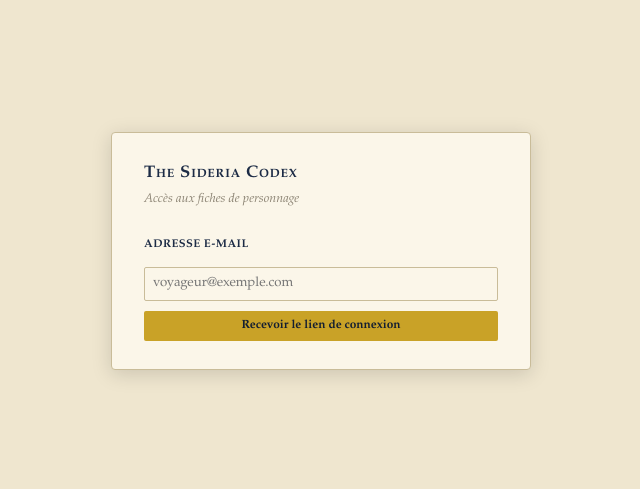
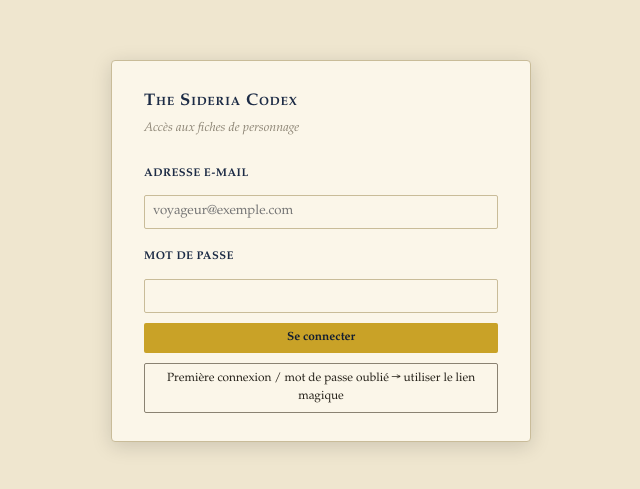
Before and after one commit to Electronovae/sideria-codex-mj-dashboard, a React (Vite) app: page /fiches in a window 1280 px wide. Shown: the part 149-638 px from the top of the page, without its empty margins (319-959 px from the left). Built offline with nearby package versions, Linux system fonts and the light colour scheme; no server answers.

Commit message:
Add files via upload

```diff
--- /dev/null
+++ b/src/fiches/BanniereMotDePasse.jsx
@@ -0,0 +1,51 @@
+import React, { useState } from 'react'
+import { definirMotDePasse, marquerMotDePasseDefini } from './authClient.js'
+
+export default function BanniereMotDePasse({ player, onDefini, onIgnorer }) {
+  const [ouvert, setOuvert] = useState(false)
+  const [mdp, setMdp] = useState('')
+  const [mdp2, setMdp2] = useState('')
+  const [envoi, setEnvoi] = useState(false)
+  const [erreur, setErreur] = useState(null)
+
+  const soumettre = async (e) => {
+    e.preventDefault()
+    if (mdp.length < 6) { setErreur('6 caractères minimum.'); return }
+    if (mdp !== mdp2) { setErreur('Les deux mots de passe ne correspondent pas.'); return }
+    setEnvoi(true)
+    setErreur(null)
+    try {
+      await definirMotDePasse(mdp)
+      await marquerMotDePasseDefini(player.id)
+      onDefini()
+    } catch (err) {
+      setErreur(err.message || 'Impossible d\u2019enregistrer le mot de passe.')
+    } finally {
+      setEnvoi(false)
+    }
+  }
+
+  if (!ouvert) {
+    return (
+      <div className="fiches-banniere">
+        <span>Définissez un mot de passe pour ne plus repasser par le lien magique la prochaine fois.</span>
+        <div style={{ display: 'flex', gap: 8 }}>
+          <button className="fiches-btn" onClick={() => setOuvert(true)}>Définir un mot de passe</button>
+          <button className="fiches-btn fiches-btn--discret" onClick={onIgnorer}>Plus tard</button>
+        </div>
+      </div>
+    )
+  }
+
+  return (
+    <div className="fiches-banniere">
+      <form onSubmit={soumettre} className="fiches-form fiches-form--inline" style={{ flexWrap: 'wrap' }}>
+        <input type="password" placeholder="Mot de passe" value={mdp} onChange={e => setMdp(e.target.value)} disabled={envoi} required />
+        <input type="password" placeholder="Confirmer" value={mdp2} onChange={e => setMdp2(e.target.value)} disabled={envoi} required />
+        <button type="submit" className="fiches-btn" disabled={envoi}>{envoi ? 'Enregistrement…' : 'Valider'}</button>
+        <button type="button" className="fiches-btn fiches-btn--discret" onClick={() => setOuvert(false)}>Annuler</button>
+      </form>
+      {erreur && <p className="fiches-message fiches-message--erreur">{erreur}</p>}
+    </div>
+  )
+}
--- a/src/fiches/FichesApp.jsx
+++ b/src/fiches/FichesApp.jsx
@@ -4,11 +4,13 @@ import { authActif, sessionActuelle, surChangementSession, obtenirOuCreerPlayer,
 import Login from './Login.jsx'
 import Selection from './Selection.jsx'
 import FeuilleDePersonnage from './FeuilleDePersonnage.jsx'
+import BanniereMotDePasse from './BanniereMotDePasse.jsx'
 
 export default function FichesApp() {
   const [session, setSession] = useState(undefined) // undefined = pas encore vérifié
   const [player, setPlayer] = useState(null)
   const [erreur, setErreur] = useState(null)
+  const [banniereIgnoree, setBanniereIgnoree] = useState(false)
 
   useEffect(() => {
     sessionActuelle().then(setSession)
@@ -43,6 +45,7 @@ export default function FichesApp() {
   }
 
   const estMJ = player.role === 'admin' || player.role === 'mj'
+  const proposerMotDePasse = !player.password_defini && !banniereIgnoree
 
   return (
     <div className="fiches-app">
@@ -53,6 +56,13 @@ export default function FichesApp() {
         </span>
         <button className="fiches-btn fiches-btn--discret" onClick={deconnexion}>Se déconnecter</button>
       </header>
+      {proposerMotDePasse && (
+        <BanniereMotDePasse
+          player={player}
+          onDefini={() => setPlayer({ ...player, password_defini: true })}
+          onIgnorer={() => setBanniereIgnoree(true)}
+        />
+      )}
       <main className="fiches-main">
         <Routes>
           <Route path="/" element={<Selection player={player} estMJ={estMJ} />} />
--- a/src/fiches/Login.jsx
+++ b/src/fiches/Login.jsx
@@ -1,13 +1,15 @@
 import React, { useState } from 'react'
-import { envoyerLienMagique } from './authClient.js'
+import { envoyerLienMagique, connexionMotDePasse } from './authClient.js'
 
 export default function Login() {
+  const [mode, setMode] = useState('motdepasse') // 'motdepasse' | 'lien'
   const [email, setEmail] = useState('')
+  const [motDePasse, setMotDePasse] = useState('')
   const [envoi, setEnvoi] = useState(false)
   const [envoye, setEnvoye] = useState(false)
   const [erreur, setErreur] = useState(null)
 
-  const soumettre = async (e) => {
+  const soumettreLien = async (e) => {
     e.preventDefault()
     if (!email.trim()) return
     setEnvoi(true)
@@ -22,26 +24,68 @@ export default function Login() {
     }
   }
 
+  const soumettreMotDePasse = async (e) => {
+    e.preventDefault()
+    if (!email.trim() || !motDePasse) return
+    setEnvoi(true)
+    setErreur(null)
+    try {
+      await connexionMotDePasse(email.trim(), motDePasse)
+      // La session change automatiquement, FichesApp prend le relais.
+    } catch (err) {
+      setErreur(
+        err.message === 'Invalid login credentials'
+          ? 'E-mail ou mot de passe incorrect. Si vous n\u2019avez jamais défini de mot de passe, utilisez le lien magique.'
+          : (err.message || 'Connexion impossible.')
+      )
+    } finally {
+      setEnvoi(false)
+    }
+  }
+
   return (
     <div className="fiches-login">
       <div className="fiches-carte">
         <h1>The Sideria Codex</h1>
         <p className="fiches-souscarte">Accès aux fiches de personnage</p>
 
-        {envoye ? (
-          <p className="fiches-message fiches-message--succes">
-            Un lien de connexion a été envoyé à <strong>{email}</strong>. Ouvrez-le pour accéder à votre fiche.
-          </p>
-        ) : (
-          <form onSubmit={soumettre} className="fiches-form">
+        {mode === 'motdepasse' ? (
+          <form onSubmit={soumettreMotDePasse} className="fiches-form">
             <label htmlFor="email">Adresse e-mail</label>
             <input
               id="email" type="email" value={email} required disabled={envoi}
               onChange={e => setEmail(e.target.value)} placeholder="voyageur@exemple.com"
             />
+            <label htmlFor="mdp">Mot de passe</label>
+            <input
+              id="mdp" type="password" value={motDePasse} required disabled={envoi}
+              onChange={e => setMotDePasse(e.target.value)}
+            />
+            {erreur && <p className="fiches-message fiches-message--erreur">{erreur}</p>}
+            <button type="submit" className="fiches-btn" disabled={envoi}>
+              {envoi ? 'Connexion…' : 'Se connecter'}
+            </button>
+            <button type="button" className="fiches-btn fiches-btn--discret" onClick={() => { setMode('lien'); setErreur(null) }}>
+              Première connexion / mot de passe oublié → utiliser le lien magique
+            </button>
+          </form>
+        ) : envoye ? (
+          <p className="fiches-message fiches-message--succes">
+            Un lien de connexion a été envoyé à <strong>{email}</strong>. Ouvrez-le pour accéder à votre fiche, vous pourrez y définir un mot de passe pour la prochaine fois.
+          </p>
+        ) : (
+          <form onSubmit={soumettreLien} className="fiches-form">
+            <label htmlFor="email2">Adresse e-mail</label>
+            <input
+              id="email2" type="email" value={email} required disabled={envoi}
+              onChange={e => setEmail(e.target.value)} placeholder="voyageur@exemple.com"
+            />
             {erreur && <p className="fiches-message fiches-message--erreur">{erreur}</p>}
             <button type="submit" className="fiches-btn" disabled={envoi}>
               {envoi ? 'Envoi…' : 'Recevoir le lien de connexion'}
+            </button>
+            <button type="button" className="fiches-btn fiches-btn--discret" onClick={() => { setMode('motdepasse'); setErreur(null) }}>
+              ← J'ai déjà un mot de passe
             </button>
           </form>
         )}
--- a/src/fiches/authClient.js
+++ b/src/fiches/authClient.js
@@ -8,6 +8,21 @@ export async function envoyerLienMagique(email) {
     email,
     options: { emailRedirectTo: window.location.origin + '/fiches' },
   })
+  if (error) throw error
+}
+
+// Connexion classique une fois qu'un mot de passe a été défini.
+// Le mot de passe est vérifié et haché côté serveur par Supabase Auth, jamais stocké en clair.
+export async function connexionMotDePasse(email, motDePasse) {
+  if (!supabase) throw new Error('Supabase non configuré (.env)')
+  const { error } = await supabase.auth.signInWithPassword({ email, password: motDePasse })
+  if (error) throw error
+}
+
+// Définit ou change le mot de passe du compte actuellement connecté.
+export async function definirMotDePasse(motDePasse) {
+  if (!supabase) throw new Error('Supabase non configuré (.env)')
+  const { error } = await supabase.auth.updateUser({ password: motDePasse })
   if (error) throw error
 }
 
@@ -32,7 +47,7 @@ export async function sessionActuelle() {
 export async function obtenirOuCreerPlayer(authUserId, email) {
   const { data: existant, error: errLecture } = await supabase
     .from('Player')
-    .select('id, name_player, role')
+    .select('id, name_player, role, password_defini')
     .eq('auth_user_id', authUserId)
     .maybeSingle()
   if (errLecture) throw errLecture
@@ -41,8 +56,14 @@ export async function obtenirOuCreerPlayer(authUserId, email) {
   const { data: cree, error: errCreation } = await supabase
     .from('Player')
     .insert({ auth_user_id: authUserId, name_player: email.split('@')[0], role: 'player' })
-    .select('id, name_player, role')
+    .select('id, name_player, role, password_defini')
     .single()
   if (errCreation) throw errCreation
   return cree
 }
+
+// Marque le mot de passe comme défini pour ne plus reproposer la bannière.
+export async function marquerMotDePasseDefini(playerId) {
+  const { error } = await supabase.from('Player').update({ password_defini: true }).eq('id', playerId)
+  if (error) throw error
+}
--- a/src/fiches/fiches.css
+++ b/src/fiches/fiches.css
@@ -94,3 +94,7 @@
   .fc-grille--3,.fc-grille--4,.fc-grille--5,.fc-grille--6{grid-template-columns:repeat(2,1fr);}
   .carac-grille{grid-template-columns:repeat(2,1fr);}
 }
+
+.fiches-banniere{background:var(--or-clair,#e6c96a);color:var(--bleu-nuit);padding:8px 18px;
+  display:flex;align-items:center;justify-content:space-between;gap:14px;flex-wrap:wrap;font-size:.85em;}
+.fiches-banniere .fiches-form--inline input{width:140px;}
```
